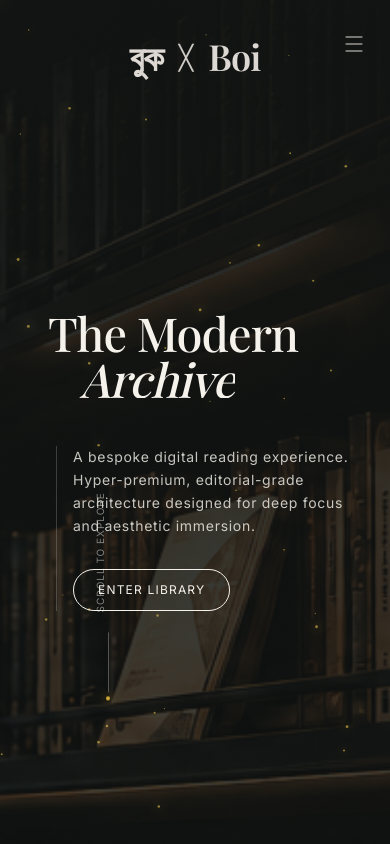
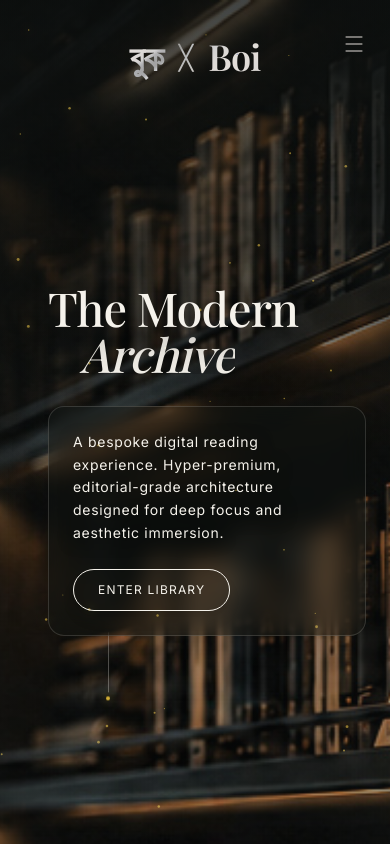
Before and after one commit to mehrab-sium/Bookxboi, a Next.js app: page / in a window 390 px wide. Shown: the top 844 px of the page. Built offline with nearby package versions, Linux system fonts and the light colour scheme.

Commit message:
Update background image layout for full photo visibility on 19:6 and percentage responsive scaling

```diff
--- a/src/components/HeroLanding.js
+++ b/src/components/HeroLanding.js
@@ -74,7 +74,7 @@ export default function HeroLanding({ setView }) {
       ref={containerRef}
       className="relative w-full h-[150vh] overflow-hidden"
     >
-      {/* 1. Global Canvas & Background Fix - Fully Responsive for Mobile & Desktop */}
+      {/* 1. Global Canvas & Background Fix - Whole Photo View on 19:6 & Widescreen, Percentage Scaling across Devices */}
       <div className="fixed inset-0 w-full h-full -z-50 overflow-hidden select-none pointer-events-none">
         <Image
           src="/fast-load-book-x-boi.jpg"
@@ -82,21 +82,21 @@ export default function HeroLanding({ setView }) {
           fill
           priority
           sizes="100vw"
-          quality={90}
-          className="object-cover object-[75%_center] sm:object-[80%_center] md:object-[85%_center] lg:object-right-center transition-all duration-700 ease-out"
+          quality={95}
+          className="object-cover object-[65%_50%] sm:object-[70%_50%] md:object-[75%_50%] lg:object-center w-full h-full transition-all duration-700 ease-out"
         />
-        {/* Desktop Gradient Overlay: Smooth fade from dark left panel to vivid right artwork */}
+        {/* Lightweight Cinematic Vignette Scrim - Ensures full photo remains completely visible */}
         <div
-          className="absolute inset-0 hidden md:block pointer-events-none"
+          className="absolute inset-0 pointer-events-none"
           style={{
-            background: "linear-gradient(to right, rgba(17, 20, 19, 0.98) 0%, rgba(17, 20, 19, 0.88) 38%, rgba(17, 20, 19, 0.4) 70%, rgba(17, 20, 19, 0.05) 100%)"
+            background: "radial-gradient(ellipse at center, rgba(17, 20, 19, 0.25) 0%, rgba(17, 20, 19, 0.45) 75%, rgba(17, 20, 19, 0.75) 100%)"
           }}
         />
-        {/* Mobile & Smartphone Gradient Overlay: Rich vertical contrast for portrait viewports */}
+        {/* Soft edge gradient for header & footer readability */}
         <div
-          className="absolute inset-0 block md:hidden pointer-events-none"
+          className="absolute inset-0 pointer-events-none"
           style={{
-            background: "linear-gradient(to bottom, rgba(17, 20, 19, 0.95) 0%, rgba(17, 20, 19, 0.75) 50%, rgba(17, 20, 19, 0.92) 100%)"
+            background: "linear-gradient(to bottom, rgba(11, 14, 13, 0.6) 0%, transparent 25%, transparent 75%, rgba(11, 14, 13, 0.7) 100%)"
           }}
         />
       </div>
@@ -107,9 +107,9 @@ export default function HeroLanding({ setView }) {
         <div className="flex-1 flex flex-col justify-center items-start text-left relative z-10 w-full h-full pt-16 pl-6 lg:pl-32 xl:pl-40 text-container pointer-events-auto">
 
           <div className="relative mb-0" style={{ zIndex: 20 }}>
-            {/* 2. Typography Contrast & Shadow Removal */}
+            {/* 2. Typography Contrast with Crisp Drop Shadows */}
             <h1
-              className="modern-text text-soul text-[12vw] sm:text-[10vw] lg:text-[8vw] xl:text-[9vw] whitespace-nowrap relative pt-4 pr-4"
+              className="modern-text text-soul text-[12vw] sm:text-[10vw] lg:text-[8vw] xl:text-[9vw] whitespace-nowrap relative pt-4 pr-4 drop-shadow-[0_6px_28px_rgba(0,0,0,0.95)]"
               style={{ color: '#F5F2EB' }}
             >
               The Modern
@@ -119,15 +119,15 @@ export default function HeroLanding({ setView }) {
           {/* Adjusted overlap slightly so it sits nicely under */}
           <div className="relative overflow-hidden z-10" style={{ marginTop: '-0.5vw' }}>
             <h1
-              className="archive-text text-soul text-[12vw] sm:text-[10vw] lg:text-[8vw] xl:text-[9vw] italic ml-8 lg:ml-24 whitespace-nowrap pt-2"
+              className="archive-text text-soul text-[12vw] sm:text-[10vw] lg:text-[8vw] xl:text-[9vw] italic ml-8 lg:ml-24 whitespace-nowrap pt-2 drop-shadow-[0_6px_28px_rgba(0,0,0,0.95)]"
               style={{ color: '#F5F2EB' }}
             >
               Archive
             </h1>
           </div>
 
-          <div className="reveal-text mt-12 lg:mt-24 max-w-sm pl-4 lg:pl-6 ml-2 lg:ml-4 border-l border-[#F5F2EB]/20 relative z-30">
-            <p className="text-core text-sm leading-relaxed text-[#F5F2EB]/80">
+          <div className="reveal-text mt-8 lg:mt-16 max-w-sm p-6 rounded-2xl backdrop-blur-md bg-[#111413]/40 border border-[#F5F2EB]/15 shadow-2xl relative z-30">
+            <p className="text-core text-sm leading-relaxed text-[#F5F2EB] drop-shadow-[0_2px_8px_rgba(0,0,0,0.9)]">
               A bespoke digital reading experience. Hyper-premium, editorial-grade architecture designed for deep focus and aesthetic immersion.
             </p>
 
@@ -135,7 +135,7 @@ export default function HeroLanding({ setView }) {
               onClick={handleEnterLibrary}
               onMouseEnter={handleBtnEnter}
               onMouseLeave={handleBtnLeave}
-              className="mt-8 px-6 py-3 rounded-full border border-[#F5F2EB] text-[#F5F2EB] text-core text-xs uppercase tracking-widest hover:bg-[#F5F2EB] hover:text-[#111413] transition-colors duration-500 ease-[cubic-bezier(0.16,1,0.3,1)] pointer-events-auto"
+              className="mt-6 px-6 py-3 rounded-full border border-[#F5F2EB] text-[#F5F2EB] text-core text-xs uppercase tracking-widest hover:bg-[#F5F2EB] hover:text-[#111413] transition-colors duration-500 ease-[cubic-bezier(0.16,1,0.3,1)] pointer-events-auto shadow-lg"
             >
               Enter Library
             </button>
```
